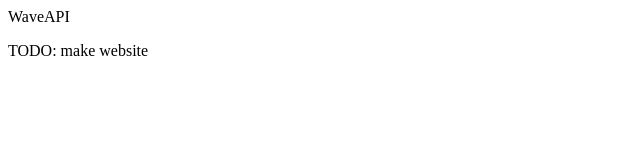
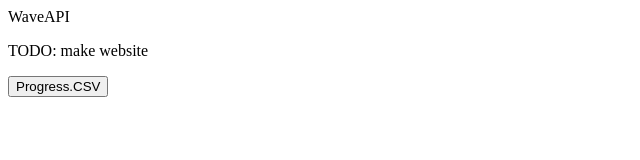
Before and after one commit to WaveAPI/WaveAPI.github.io, a plain HTML site: page index.html in a window 1280 px wide. Shown: the whole page, without its empty margins (0-640 px from the left). Drawn offline with Linux system fonts and the light colour scheme.

Commit message:
Update index.html adding a button

```diff
--- a/index.html
+++ b/index.html
@@ -5,5 +5,8 @@
     </head>
     <body>
         <p>TODO: make website</p>
+        <form action="https://github.com/WaveAPI/Api-implementation-tester/blob/master/info/feature-table.csv">
+            <button type="submit">Progress.CSV</button>
+        </form>
     </body>
 </html>
```
